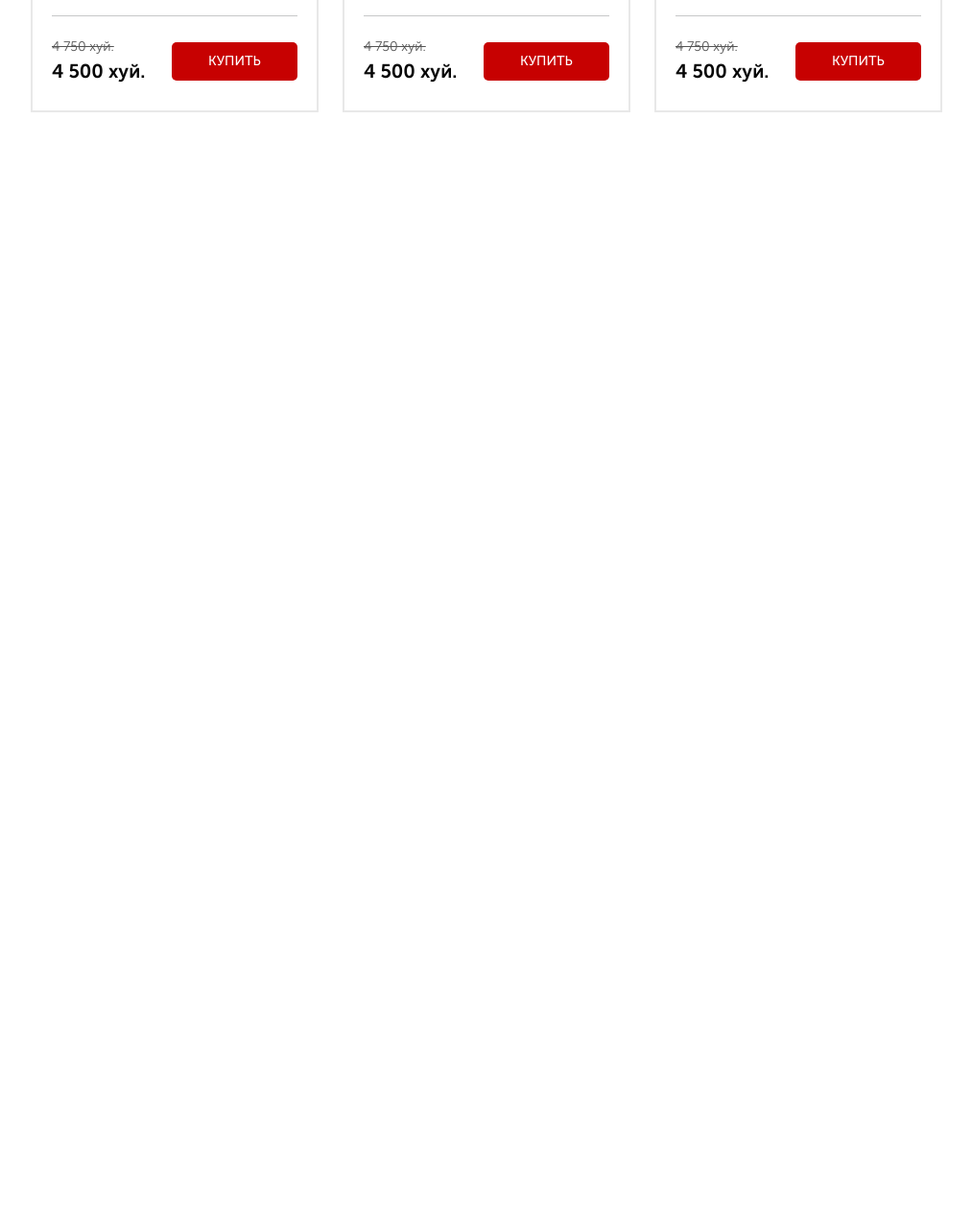
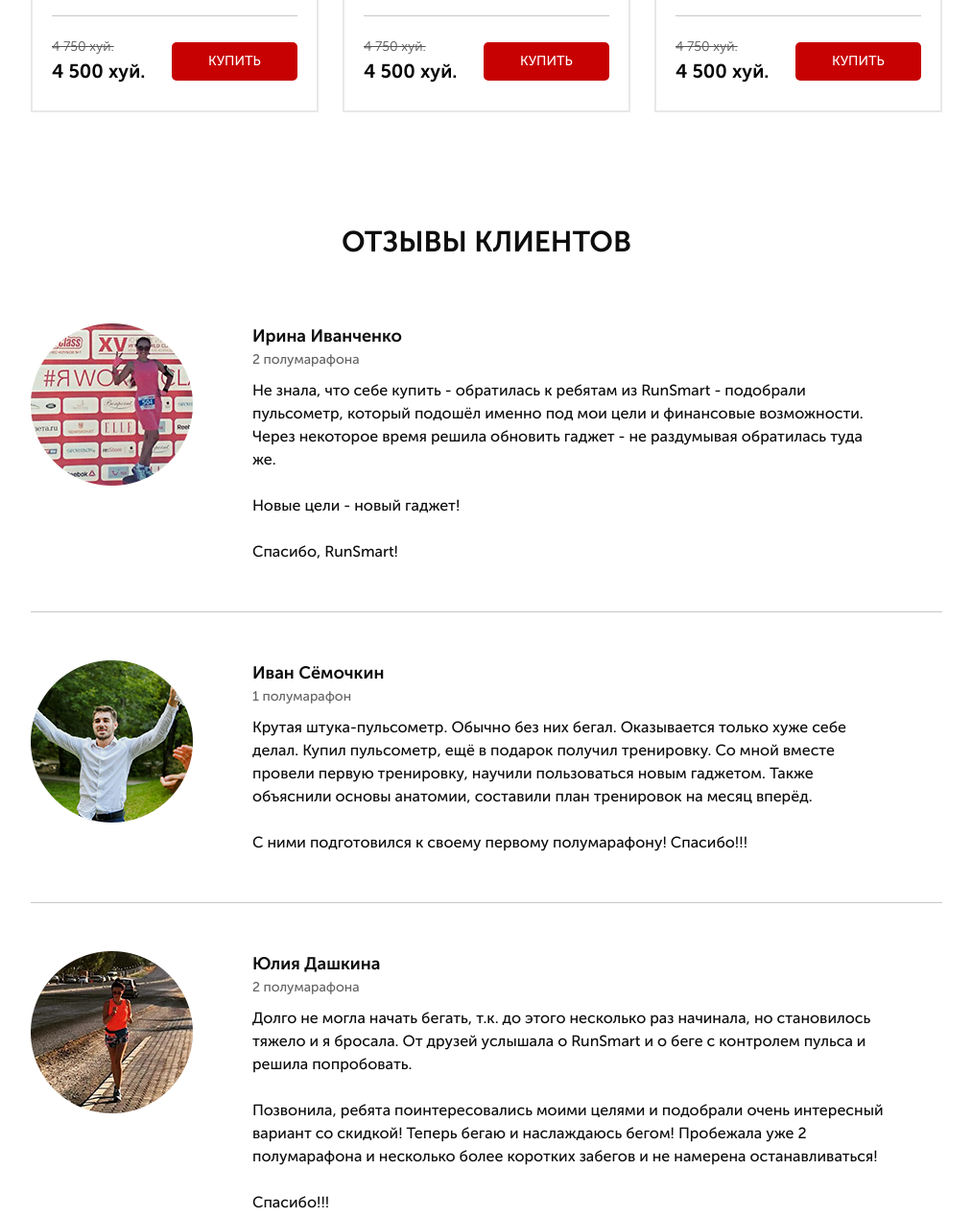
Before and after one commit to denys-kolomiiets/pulse, a website: page src/index.html in a window 1280 px wide. Shown: the part 3746-5014 px from the top of the page at 96% size, without its empty margins (133-1146 px from the left). Before the commit the page ends 3983 px from the top, so only its background shows below. Drawn offline with nearby package versions, Linux system fonts and the light colour scheme.

Commit message:
add section reviews

```diff
--- a/src/index.html
+++ b/src/index.html
@@ -391,6 +391,44 @@
 		</div>
 	</section>
 
+	<section class="reviews">
+		<div class="container">
+			<h2 class="title title_reviews">отзывы клиентов</h2>
+			<div class="reviews__item">
+				<img src="icons/response_1.png" alt="1" class="reviews__img">
+				<div class="reviews__content">
+					<div class="reviews__title">Ирина Иванченко </div>
+					<div class="reviews__count">2 полумарафона</div>
+					<div class="reviews__descr">Не знала, что себе купить - обратилась к ребятам из RunSmart - подобрали пульсометр, который подошёл именно под мои цели и финансовые возможности. Через некоторое время решила обновить гаджет - не раздумывая обратилась туда же. <br><br>
+					Новые цели - новый гаджет! <br><br>
+					Спасибо, RunSmart! </div>
+				</div>
+			</div>
+			<hr>
+			<div class="reviews__item">
+				<img src="icons/response_2.png" alt="2" class="reviews__img">
+				<div class="reviews__content">
+					<div class="reviews__title">Иван Сёмочкин</div>
+					<div class="reviews__count">1 полумарафон</div>
+					<div class="reviews__descr">Крутая штука-пульсометр. Обычно без них бегал. Оказывается только хуже себе делал.
+					Купил пульсометр, ещё в подарок получил тренировку. Со мной вместе провели первую тренировку, научили пользоваться новым гаджетом. Также объяснили основы анатомии, составили план тренировок на месяц вперёд. <br><br>
+					С ними подготовился к своему первому полумарафону! Спасибо!!!</div>
+				</div>
+			</div>
+			<hr>
+			<div class="reviews__item">
+				<img src="icons/response_3.png" alt="3" class="reviews__img">
+				<div class="reviews__content">
+					<div class="reviews__title">Юлия Дашкина</div>
+					<div class="reviews__count">2 полумарафона</div>
+					<div class="reviews__descr">Долго не могла начать бегать, т.к. до этого несколько раз начинала, но становилось тяжело и я бросала. От друзей услышала о RunSmart и о беге с контролем пульса и решила попробовать. <br><br>
+					Позвонила, ребята поинтересовались моими целями и подобрали очень интересный вариант со скидкой! Теперь бегаю и наслаждаюсь бегом! Пробежала уже 2 полумарафона и несколько более коротких забегов и не намерена останавливаться! <br><br>
+					Спасибо!!!</div>
+				</div>
+			</div>
+		</div>
+	</section>
+
 	<script type="text/javascript" src="https://code.jquery.com/jquery-1.11.0.min.js"></script>
 	<script type="text/javascript" src="https://code.jquery.com/jquery-migrate-1.2.1.min.js"></script>
 	<script src="js/slick.min.js"></script>
--- /dev/null
+++ b/src/sass/blocks/_reviews.scss
@@ -0,0 +1,39 @@
+.reviews {
+    padding-bottom: 71px;
+    &__item {
+        display: flex;
+        margin-top: 50px;
+        &:nth-child(1){
+            margin-top: 70px;
+        }
+    }
+    &__img {
+        width: 169px;
+        height: 169px;
+    }
+    &__content {
+        margin-left: 62px;
+        padding-right: 60px;
+    }
+    &__title {
+        color: #0d0d0d;
+        font-size: 18px;
+        font-weight: 700;
+    }
+    &__count {
+        color: #646464;
+        font-size: 14px;
+        font-weight: 500;
+    }
+    &__descr {
+        margin-top: 10px;
+        color: #0d0d0d;
+        font-size: 16px;
+        font-weight: 500;
+    }
+    hr {
+        margin-top: 50px;
+        border-bottom: none;
+        background-color: #f6f6f6;
+    }
+}
--- a/src/sass/blocks/_titles.scss
+++ b/src/sass/blocks/_titles.scss
@@ -11,4 +11,7 @@
         text-align: left;
         line-height: 54px;
     }
+    &_reviews {
+        margin-bottom: 70px;
+    }
 }
--- a/src/sass/style.scss
+++ b/src/sass/style.scss
@@ -19,4 +19,5 @@
 @import 'blocks/forms';
 @import 'blocks/carousel';
 @import 'blocks/catalog';
+@import 'blocks/reviews';
 @import 'base/media';
```
Also changed, not shown: src/css/style.min.css.
